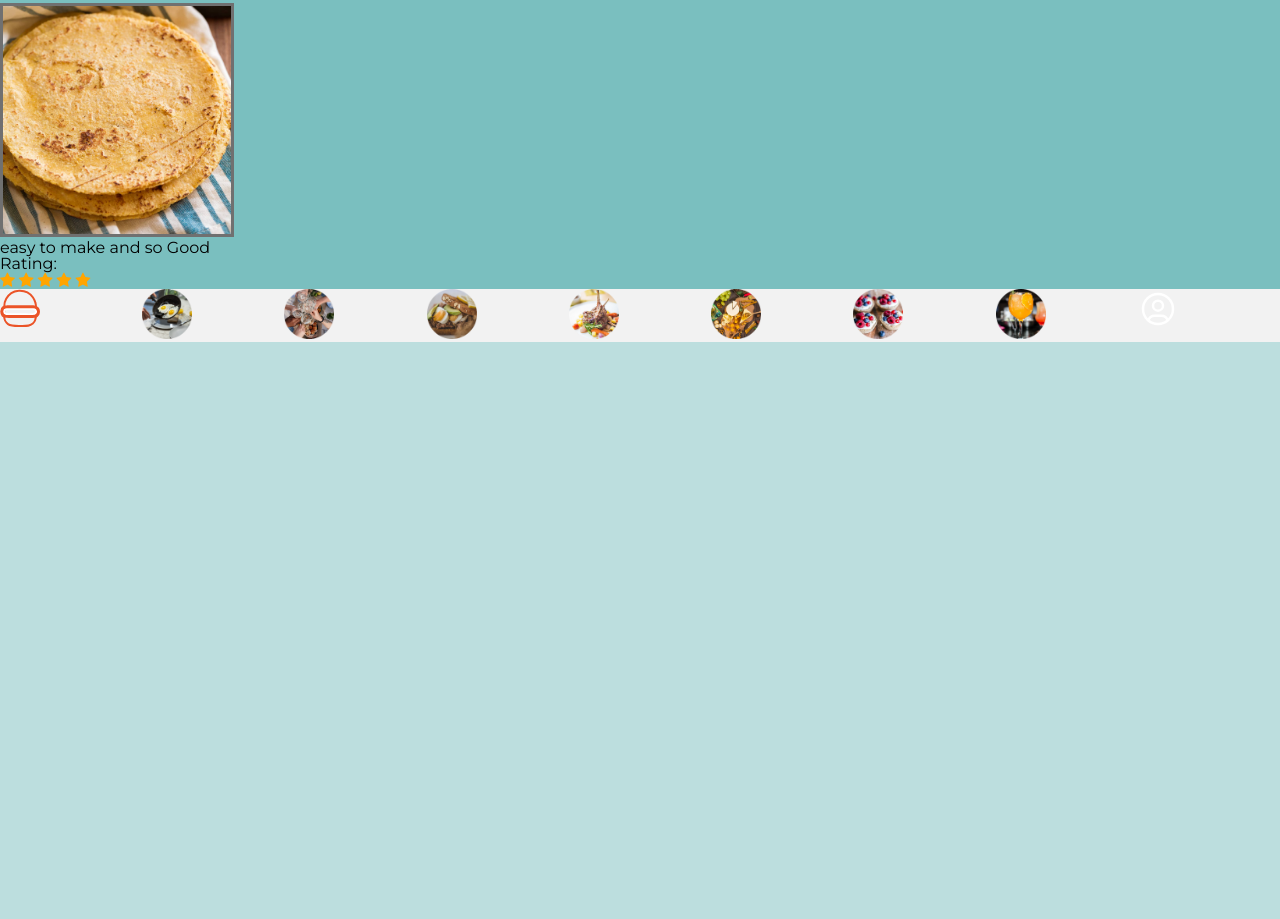
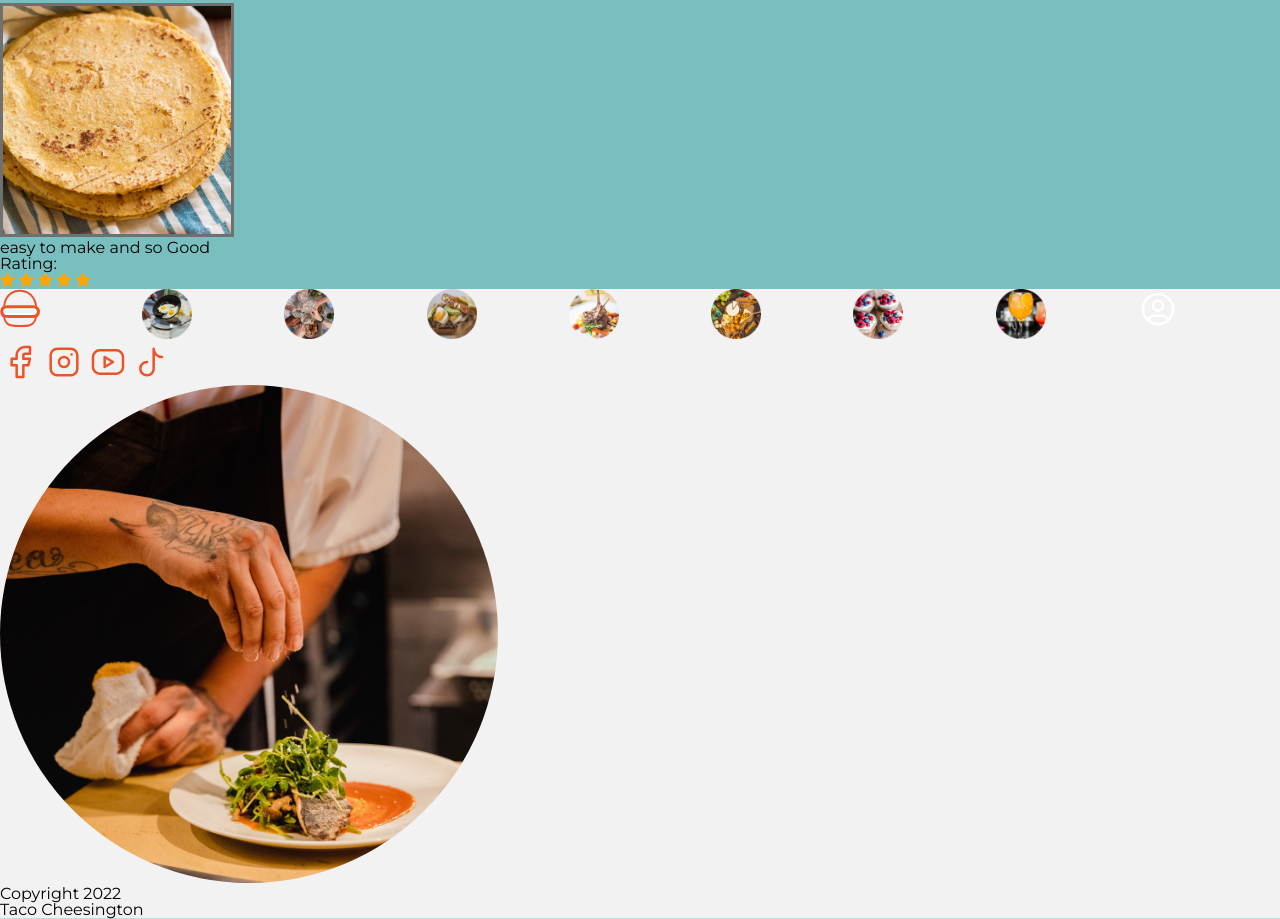
Before and after one commit to banolasc/recipe, a plain HTML site: page index.html in a window 1280 px wide. Shown: the part 2601-3520 px from the top of the page. Before the commit the page ends 2943 px from the top, so only its background shows below. Drawn offline with Linux system fonts and the light colour scheme.

Commit message:
styles.css
styles.css

```diff
--- a/index.html
+++ b/index.html
@@ -233,8 +233,8 @@
                 <img src="../recipe/images/beverages.png">
             </div>
             <svg xmlns="http://www.w3.org/2000/svg" class="icon icon-tabler icon-tabler-user-circle" width="40"
-                    height="40" viewBox="0 0 24 24" stroke-width="1.5" stroke="#ffffff" fill="none"
-                    stroke-linecap="round" stroke-linejoin="round">
+                height="40" viewBox="0 0 24 24" stroke-width="1.5" stroke="#ffffff" fill="none" stroke-linecap="round"
+                stroke-linejoin="round">
                 <path stroke="none" d="M0 0h24v24H0z" fill="none" />
                 <circle cx="12" cy="12" r="9" />
                 <circle cx="12" cy="10" r="3" />
@@ -242,7 +242,41 @@
             </svg>
         </nav>
     </div>
+    <div class="social-links">
+        <svg xmlns="http://www.w3.org/2000/svg" class="icon icon-tabler icon-tabler-brand-facebook" width="40"
+            height="40" viewBox="0 0 24 24" stroke-width="1.5" stroke="#EB5428" fill="none" stroke-linecap="round"
+            stroke-linejoin="round">facebook
+            <path stroke="none" d="M0 0h24v24H0z" fill="none" />
+            <path d="M7 10v4h3v7h4v-7h3l1 -4h-4v-2a1 1 0 0 1 1 -1h3v-4h-3a5 5 0 0 0 -5 5v2h-3" />
+        </svg>
+        <svg xmlns="http://www.w3.org/2000/svg" class="icon icon-tabler icon-tabler-brand-instagram" width="40"
+            height="40" viewBox="0 0 24 24" stroke-width="1.5" stroke="#EB5428" fill="none" stroke-linecap="round"
+            stroke-linejoin="round">Instagram
+            <path stroke="none" d="M0 0h24v24H0z" fill="none" />
+            <rect x="4" y="4" width="16" height="16" rx="4" />
+            <circle cx="12" cy="12" r="3" />
+            <line x1="16.5" y1="7.5" x2="16.5" y2="7.501" />
+        </svg>
+        <svg xmlns="http://www.w3.org/2000/svg" class="icon icon-tabler icon-tabler-brand-youtube" width="40"
+            height="40" viewBox="0 0 24 24" stroke-width="1.5" stroke="#EB5428" fill="none" stroke-linecap="round"
+            stroke-linejoin="round">youtube
+            <path stroke="none" d="M0 0h24v24H0z" fill="none" />
+            <rect x="3" y="5" width="18" height="14" rx="4" />
+            <path d="M10 9l5 3l-5 3z" />
+        </svg>
+        <svg xmlns="http://www.w3.org/2000/svg" class="icon icon-tabler icon-tabler-brand-tiktok" width="40" height="40"
+            viewBox="0 0 24 24" stroke-width="1.5" stroke="#EB5428" fill="none" stroke-linecap="round"
+            stroke-linejoin="round">tiktok
+            <path stroke="none" d="M0 0h24v24H0z" fill="none" />
+            <path d="M9 12a4 4 0 1 0 4 4v-12a5 5 0 0 0 5 5" />
+        </svg>
+
+    </div>
     <footer>
+        <img src="../recipe/images/taco-cheesington.png">
+        <strong><p>Copyright 2022</p></strong>
+        <p>Taco Cheesington</p>
+
 
     </footer>
 
--- a/styles.css
+++ b/styles.css
@@ -81,7 +81,12 @@ p {
 .Side-title{
     text-align: center;
 }
+.social-links{
+   justify-content: center;
+   align-items: center;
+   align-content: center;
 
+}
 .side_details{
     margin-left: 10px;
 }
```
Lines whose indentation alone changed are shown as unchanged.
